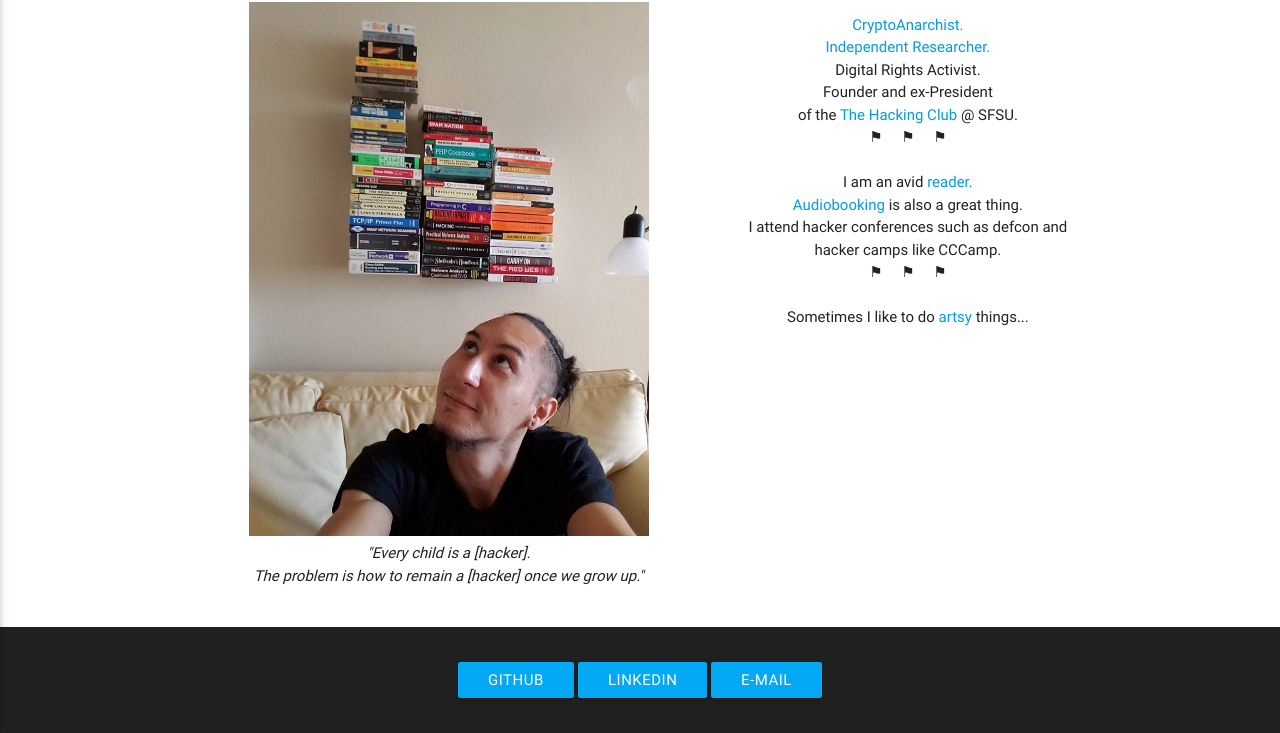
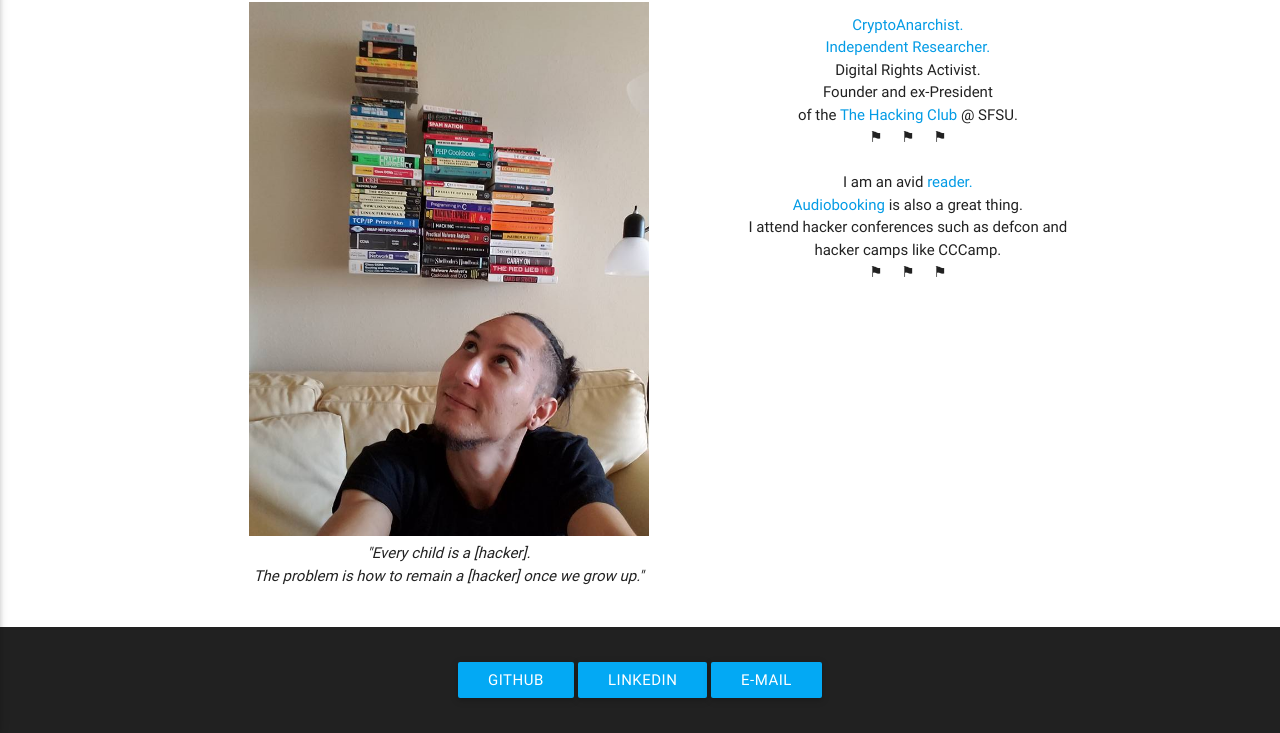
Before and after one commit to CMagistrado/cmagistrado.github.io, a plain HTML site: page index.html in a window 1280 px wide. Shown: the part 130-863 px from the top of the page. Drawn offline with nearby package versions, Linux system fonts and the light colour scheme.

Commit message:
not artsy

```diff
--- a/index.html
+++ b/index.html
@@ -73,8 +73,6 @@
                                 <a href="http://www.audible.com/listener/A391J3ZLCY0LFI?ref_=a_listener__mst_tnaft_5" target="_blank">Audiobooking</a> is also a great thing.<br/>
                                 I attend hacker conferences such as defcon and hacker camps like CCCamp.<br/>
                                 &#9873;&nbsp;&nbsp;&nbsp;&nbsp;&nbsp;&#9873;&nbsp;&nbsp;&nbsp;&nbsp;&nbsp;&#9873;<br /><br />
-                                Sometimes I like to do
-                                <a href="https://youtu.be/JnINI4P3hHE" target="_blank">artsy</a> things...<br />
                             </div>
                         </p>
                     </div>
```
